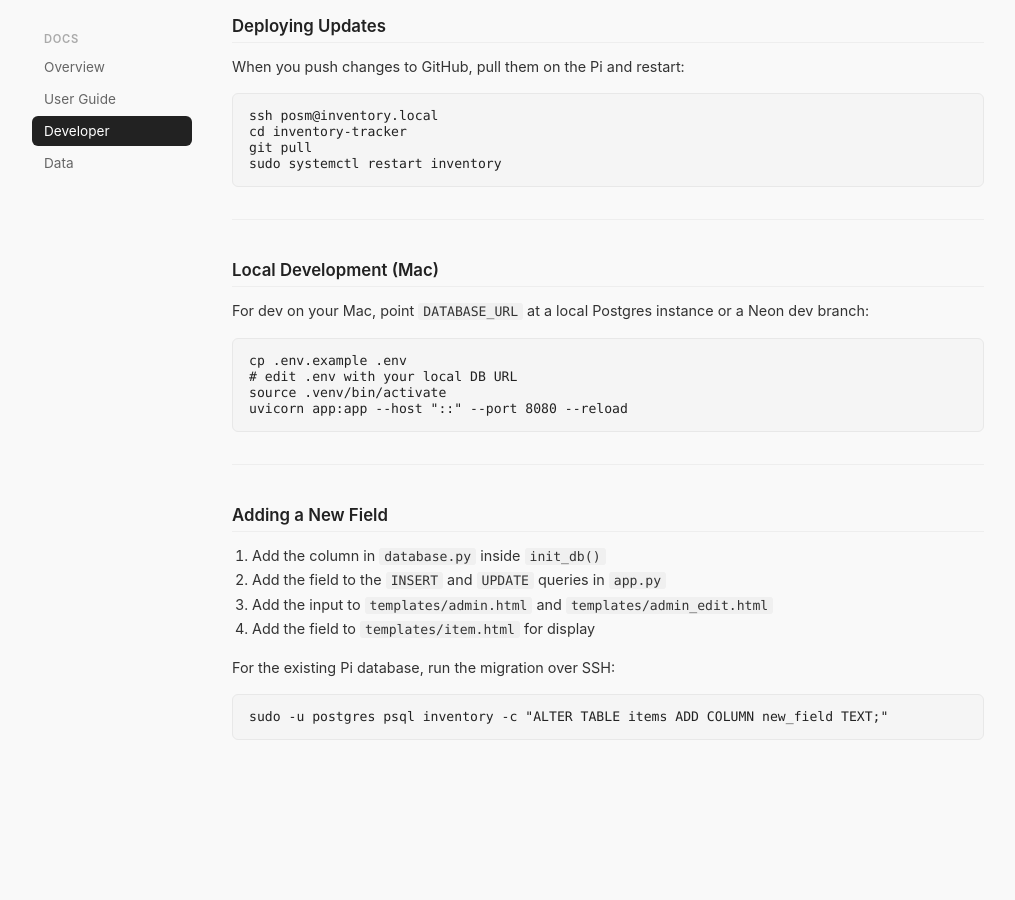
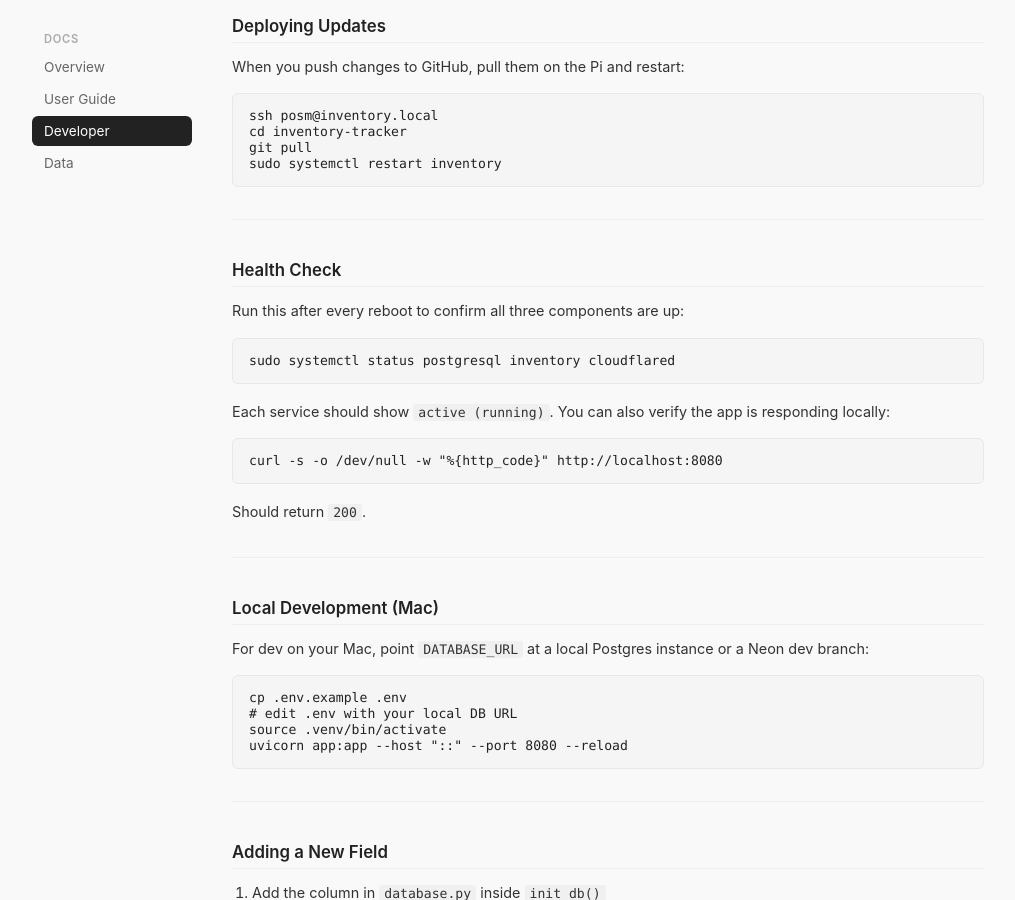
Before and after one commit to ManiacUrgency42/inventory-tracker, a Jekyll site: the page built from docs/dev.md, in a window 1280 px wide and 900 px high, scrolled down 4241 px. Shown: the whole window, without its empty margins (132-1147 px from the left). Built offline with Jekyll 4.4.1, drawn with Linux system fonts in a browser that asks for light colours; before the commit the page ends 5051 px from its top, so only the background shows below that.

Commit message:
Add raspi4 app health check cmd to docs

````diff
--- a/docs/dev.md
+++ b/docs/dev.md
@@ -213,6 +213,24 @@ sudo systemctl restart inventory
 
 ---
 
+## Health Check
+
+Run this after every reboot to confirm all three components are up:
+
+```bash
+sudo systemctl status postgresql inventory cloudflared
+```
+
+Each service should show `active (running)`. You can also verify the app is responding locally:
+
+```bash
+curl -s -o /dev/null -w "%{http_code}" http://localhost:8080
+```
+
+Should return `200`.
+
+---
+
 ## Local Development (Mac)
 
 For dev on your Mac, point `DATABASE_URL` at a local Postgres instance or a Neon dev branch:
````
